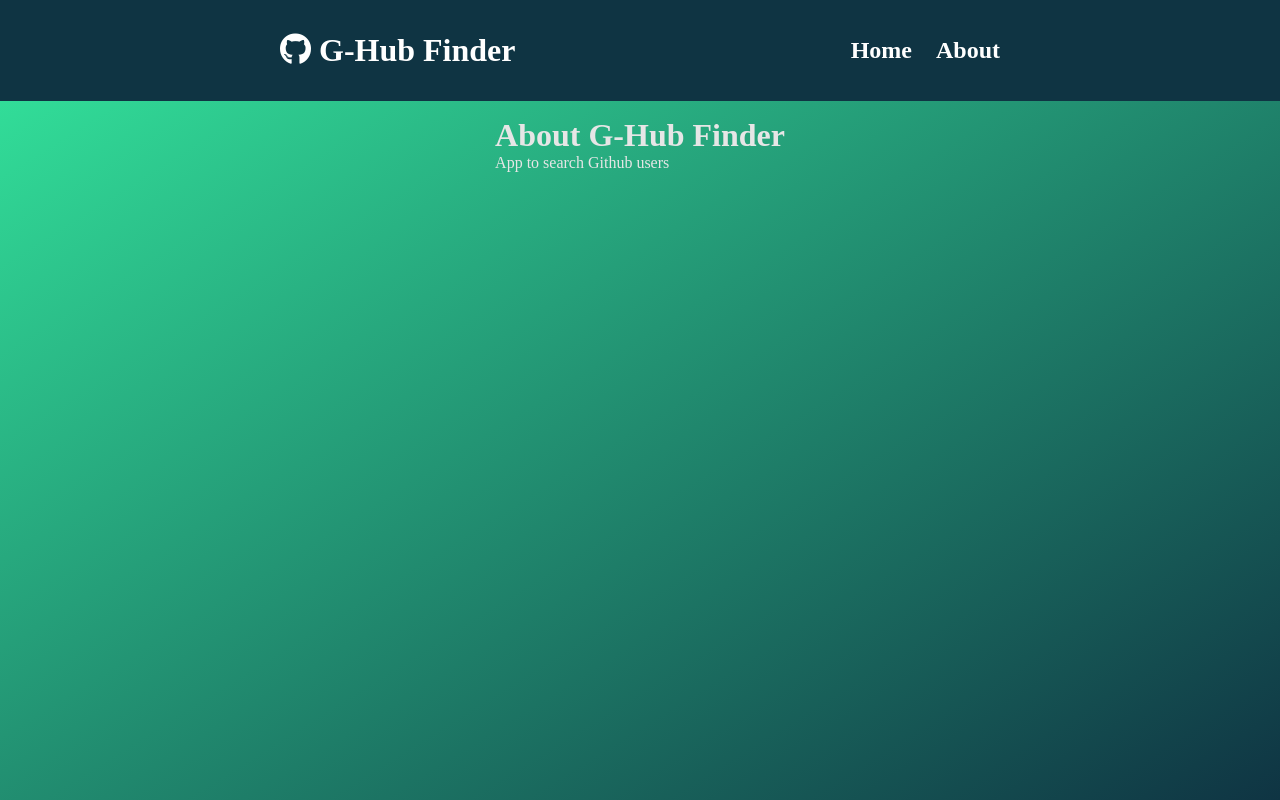
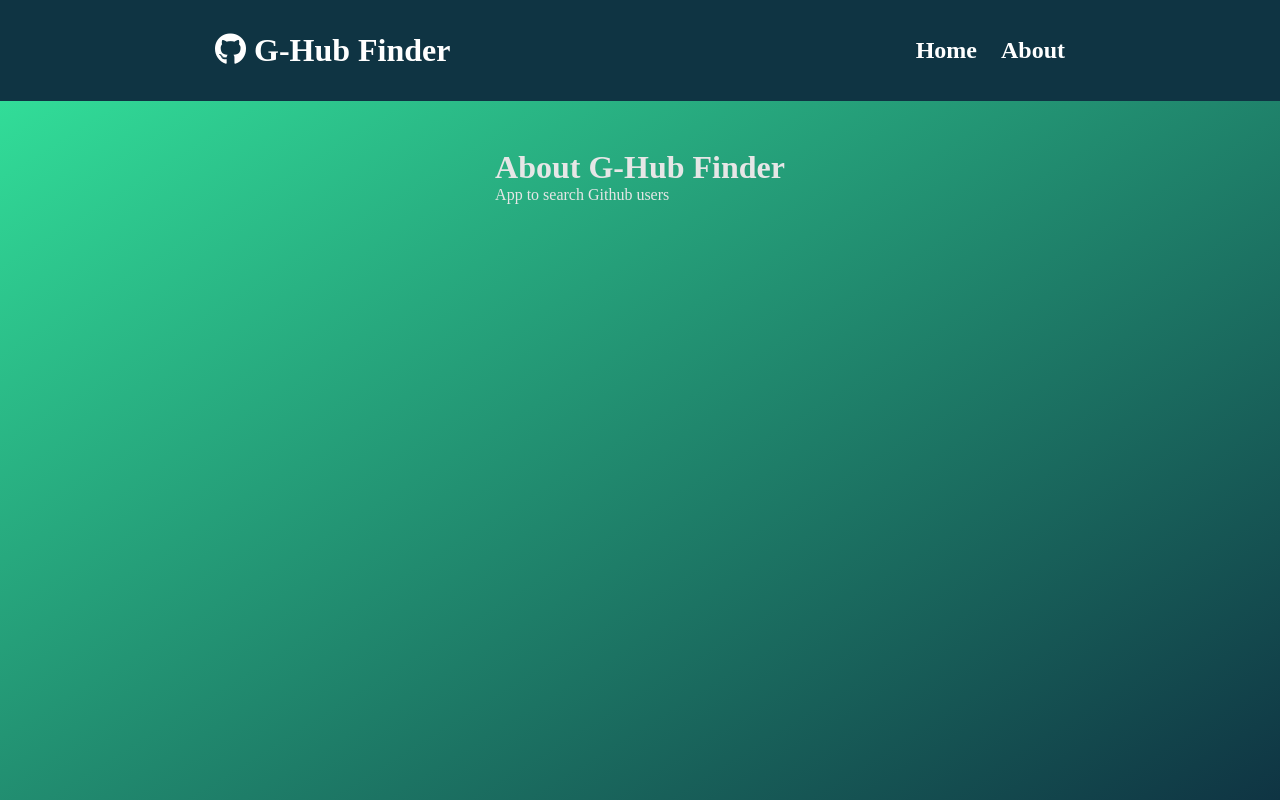
Before and after one commit to RICK-FLORES/g-hub-finder, a React (Create React App) app: page /about in a window 1280 px wide. Built offline with nearby package versions, Linux system fonts and the light colour scheme; no server answers.

Commit message:
Added animations and transitions.

```diff
--- a/src/components/layout/Navbar/Navbar.js
+++ b/src/components/layout/Navbar/Navbar.js
@@ -12,8 +12,8 @@ const Navbar = () => {
           <i className='fab fa-github'></i> G-Hub Finder
           </h1>
           <ul className={styles.linkList}>
-            <li className={styles.linkItem}><Link to="/"><i className="fas fa-home"></i> <span>Home</span></Link></li>
-            <li className={styles.linkItem}><Link to="/about">About</Link></li>
+            <li className={styles.linkItem}><Link className={styles.homeLink} to="/"><i className="fas fa-home"></i> <span>Home</span></Link></li>
+            <li className={styles.linkItem}><Link className={styles.aboutLink} to="/about">About</Link></li>
           </ul>
         </div>
       </nav>
--- a/src/components/layout/Navbar/Navbar.module.css
+++ b/src/components/layout/Navbar/Navbar.module.css
@@ -1,7 +1,38 @@
-a {
+.homeLink,
+.aboutLink {
+  padding-bottom: .5em;
+  position: relative;
   color: white;
   text-decoration: none;
   font-weight: bold;
+  transition: color 250ms ease;
+}
+
+.homeLink:hover,
+.aboutLink:hover {
+  color: #1ea16b;
+}
+
+.homeLink::after,
+.aboutLink::after {
+  content: '';
+  position: absolute;
+  left: 0;
+  bottom: 0;
+  width: 100%;
+  height: 2px;
+  background: currentColor;
+  transform: scaleX(0);
+  transform-origin: right;
+  transition: transform 250ms ease-in-out;
+}
+
+.homeLink:hover::after,
+.aboutLink:hover::after {
+  transform: scaleX(1);
+  transform-origin: left;
+  color: #dddddd;
+  line-height: 2px;
 }
 
 .navbar {
@@ -11,13 +42,13 @@ a {
   align-items: center;
   padding: 2em 2em;
   margin: 0 auto;
-  margin-bottom: 1em;
+  margin-bottom: 3em;
   background-color: #0f3443;
 }
 
 .container {
   width: 100%;
-  max-width: 720px;
+  max-width: 850px;
   display: flex;
   justify-content: space-between;
   align-items: center;
@@ -46,7 +77,10 @@ a {
 
 @media (min-width: 360px) {
   .logo {
-    font-size: 1.2rem;
+    font-size: 1.4rem;
+  }
+  .linkList {
+    font-size: 1.1rem;
   }
 }
 
--- a/src/components/repos/RepoItem/RepoItem.js
+++ b/src/components/repos/RepoItem/RepoItem.js
@@ -8,9 +8,11 @@ const RepoItem = ({ repo }) => {
     <>
         <ul className={styles.repoList}>
           <li className={styles.repoListItem} key={repo.id}>
-            <h3 className={styles.repoLinkContainer}>
-              <a href={repo.html_url} target='_blank' rel="noreferrer">{repo.name}</a>
-            </h3>
+            <a href={repo.html_url} className={styles.repoLinkContainer} target='_blank' rel="noreferrer">
+              <h3 >
+                {repo.name}
+              </h3>
+            </a>
           </li>
         </ul>
     </>
--- a/src/components/repos/RepoItem/RepoItem.module.css
+++ b/src/components/repos/RepoItem/RepoItem.module.css
@@ -3,6 +3,7 @@
 }
 
 .repoList a {
+  text-decoration: none;
   margin: 0 auto;
   color: rgb(55, 55, 55);
 }
@@ -10,13 +11,14 @@
 .repoLinkContainer {
   width: 90%;
   align-self: center;
-  max-width: 720px;
+  max-width: 850px;
   background-color: rgb(218, 218, 218);
   padding: 1em 2em;
   margin: 0 3em;
   border-bottom: 1px dotted black;
   overflow: hidden;
   box-shadow: 2px 3px 5px rgb(72, 72, 72);
+  cursor: pointer;
 }
 
 .repoListItem {
--- a/src/components/users/Search/Search.module.css
+++ b/src/components/users/Search/Search.module.css
@@ -13,18 +13,32 @@
 }
 
 .txtInput {
-  border: 1px solid black;
+  border: none;
+  font-size: 1rem;
   background-color: rgb(230, 230, 230);
   max-width: 400px;
   width: 100%;
   padding: 1em;
+  transition: all 350ms ease-in-out;
+}
+
+.txtInput:focus {
+  transform: scale(1.02);
 }
 
 .searchBtn {
   border: none;
+  font-size: 1rem;
   background-color: #0f3443;
   color: rgb(255, 255, 255);
   padding: 1em;
+  cursor: pointer;
+  transition: all 350ms ease-in-out;
+}
+
+.searchBtn:hover {
+  background-color: #305766;
+  transform: scale(1.1);
 }
 
 .clearBtn {
@@ -32,4 +46,37 @@
   border: none;
   background-color: rgb(221, 221, 221);
   padding: 1em;
+  cursor: pointer;
 }
+
+.clearBtn:hover {
+  transform: scale(1.1);
+  transition: all 350ms ease-in-out;
+}
+
+.clearBtn:hover i {
+  animation-name: rotate;
+  animation-duration: 3000ms;
+  animation-iteration-count: infinite;
+}
+
+@media (min-width: 760px) {
+  .txtInput {
+    font-size: 1.2rem;
+  }
+  .searchBtn {
+    font-size: 1.2rem;
+  }
+  .clearBtn {
+    font-size: 1.2rem;
+  }
+}
+
+@keyframes rotate {
+  from {
+    transform: rotate(0deg);
+  }
+  to {
+    transform: rotate(360deg);
+  }
+}
--- a/src/components/users/User/User.module.css
+++ b/src/components/users/User/User.module.css
@@ -1,7 +1,7 @@
 .userCard {
   align-self: center;
   width: 90%;
-  max-width: 720px;
+  max-width: 850px;
   margin: 0 2em;
   padding: 2em;
   border-radius: 1rem;
@@ -20,18 +20,24 @@
 }
 
 .goBackBtn {
+  text-decoration: none;
   padding: 1em;
-  color: black;
+  color:#0f3443;
   background-color:rgb(201, 201, 201);
   box-shadow: 2px 3px 5px rgb(72, 72, 72);
   border-radius: .5em;
+  transition: all 250ms ease-in-out;
+}
+
+.goBackBtn:hover {
+  background-color:rgb(237, 237, 237);
 }
 
 .container {
   display: flex;
   flex-direction: column;
   align-items: center;
-  max-width: 720px;
+  max-width: 850px;
 }
 
 .img {
@@ -46,7 +52,7 @@
 }
 
 .miscInfo {
-  max-width: 720px;
+  max-width: 850px;
   display: grid;
   grid-template-columns: repeat(2, 1fr);
   gap: 1em;
@@ -72,19 +78,24 @@
 }
 
 .viewGitHubBtn {
-  padding: .5em;
+  color: #ffffff;
+  text-decoration: none;
+  padding: .6em;
   border-radius: .5em;
   background-color: #1ea16b;
   box-shadow: 2px 3px 5px rgb(72, 72, 72);
+  transition: all 250ms ease-in-out;
+}
+
+.viewGitHubBtn:hover {
+  background-color: #6ea990;
 }
 
 .goBackBtnContainer {
   align-self: center;
   width: 90%;
-  max-width: 720px;
-  margin: 0 2em;
-  padding: 2em 0;
-  margin-bottom: 1em;
+  max-width: 850px;
+  margin-bottom: 2em;
 }
 
 .miscInfoItems {
--- a/src/components/users/UserItem/UserItem.module.css
+++ b/src/components/users/UserItem/UserItem.module.css
@@ -1,4 +1,5 @@
 .card {
+  position: relative;
   padding: 2em;
   width: 100%;
   border-radius: 1em;
@@ -7,7 +8,13 @@
   align-items: center;
   box-shadow: 4px 5px 10px rgb(72, 72, 72);
   background: linear-gradient(to right bottom, rgba(255,255,255,0.7), rgba(255,255,255,0.3));
-  backdrop-filter: blur(.5rem);
+  backdrop-filter: blur(.6rem);
+}
+
+.card:hover {
+  z-index: 10;
+  transform: scale(1.3);
+  transition: all 900ms ease-in-out;
 }
 
 .img {
@@ -16,6 +23,7 @@
 }
 
 .userName {
+  font-size: 1.5rem;
   color:#0f3443;
   margin-bottom: 1em;
 }
@@ -26,11 +34,12 @@
   border-radius: .5em;
   text-decoration: none;
   font-weight: bold;
-  color: rgb(255, 255, 255);
+  color: rgb(213, 213, 213);
   box-shadow: 2px 3px 5px rgb(72, 72, 72);
+  transition: all 250ms ease-in-out;
 }
 
 .btn:hover {
-  background-color: rgb(181, 121, 121);
-
+  background-color: #6ea990;
+  text-decoration: none;
 }
--- a/src/components/users/Users/Users.module.css
+++ b/src/components/users/Users/Users.module.css
@@ -1,6 +1,6 @@
 .container {
   width: 100%;
-  max-width: 720px;
+  max-width: 850px;
   display: grid;
   gap: 1.3em;
   justify-items: center;
```
Also changed, not shown: src/components/users/Search/Search.css (+15 -0 lines), 1 other file (tests, documents, lock files or other folders).
